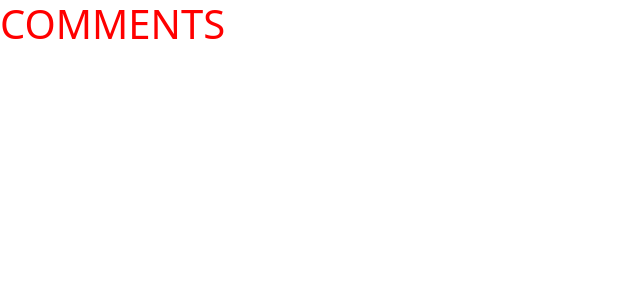
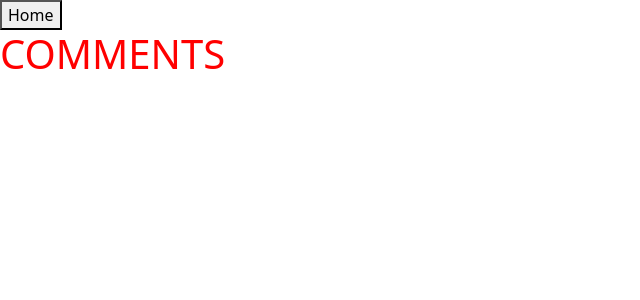
Before and after one commit to andyugbawa/mern-react, a React (Vite) app in the folder newmernapp/client/: page /comments in a window 1280 px wide. Shown: the top 300 px of the page, without its empty margins (0-640 px from the left). Built offline with nearby package versions, Linux system fonts and the light colour scheme.

Commit message:
Home button added in comments/request page

```diff
--- a/newmernapp/client/src/Comments.jsx
+++ b/newmernapp/client/src/Comments.jsx
@@ -1,8 +1,21 @@
 import React from 'react'
+import { Link } from "react-router-dom";
+import { useNavigate } from "react-router-dom";
 
 function Comments() {
+
+
+  const handleHome = () => {
+  navigate("/home");
+};
+
   return (
+
     <div>
+       <div>
+        <button onClick={handleHome}>Home</button>
+       </div>
+
       <h1>COMMENTS</h1>
     </div>
   )
```
